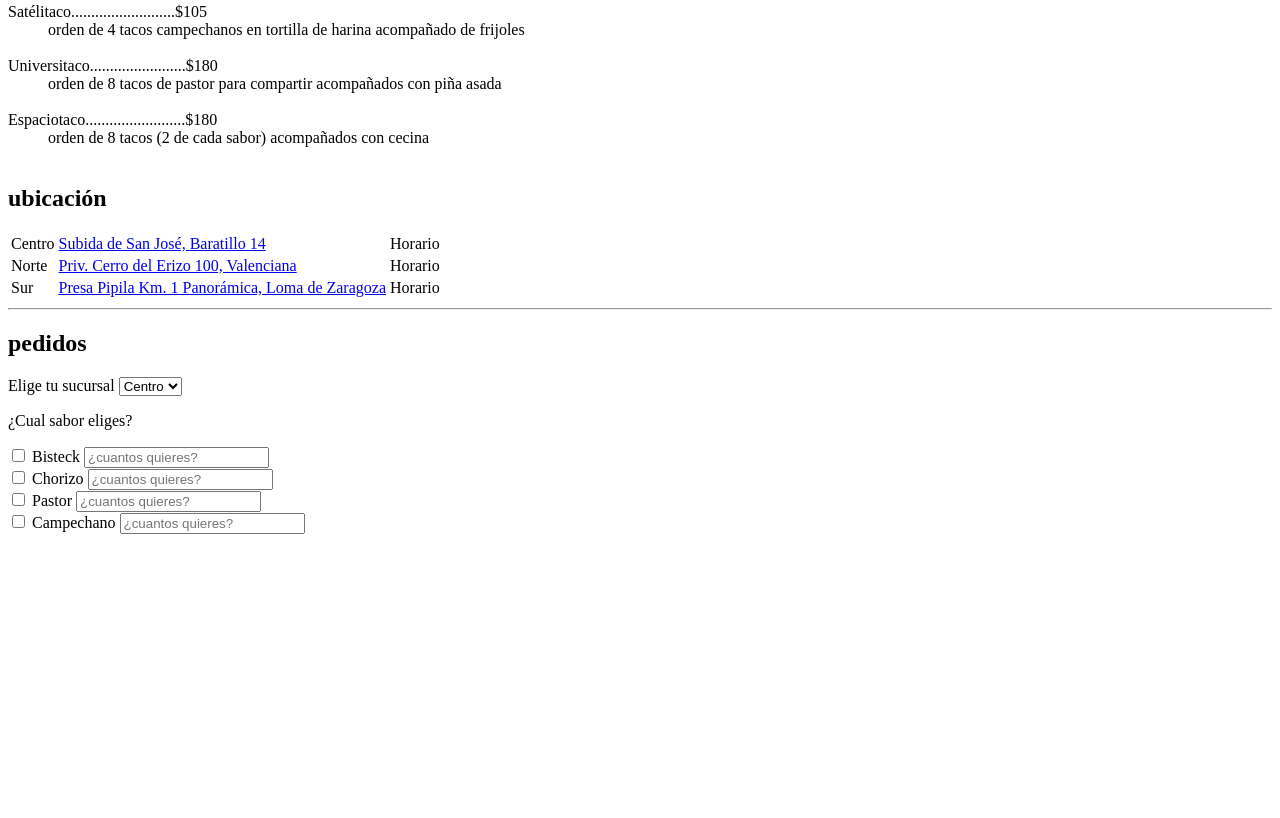
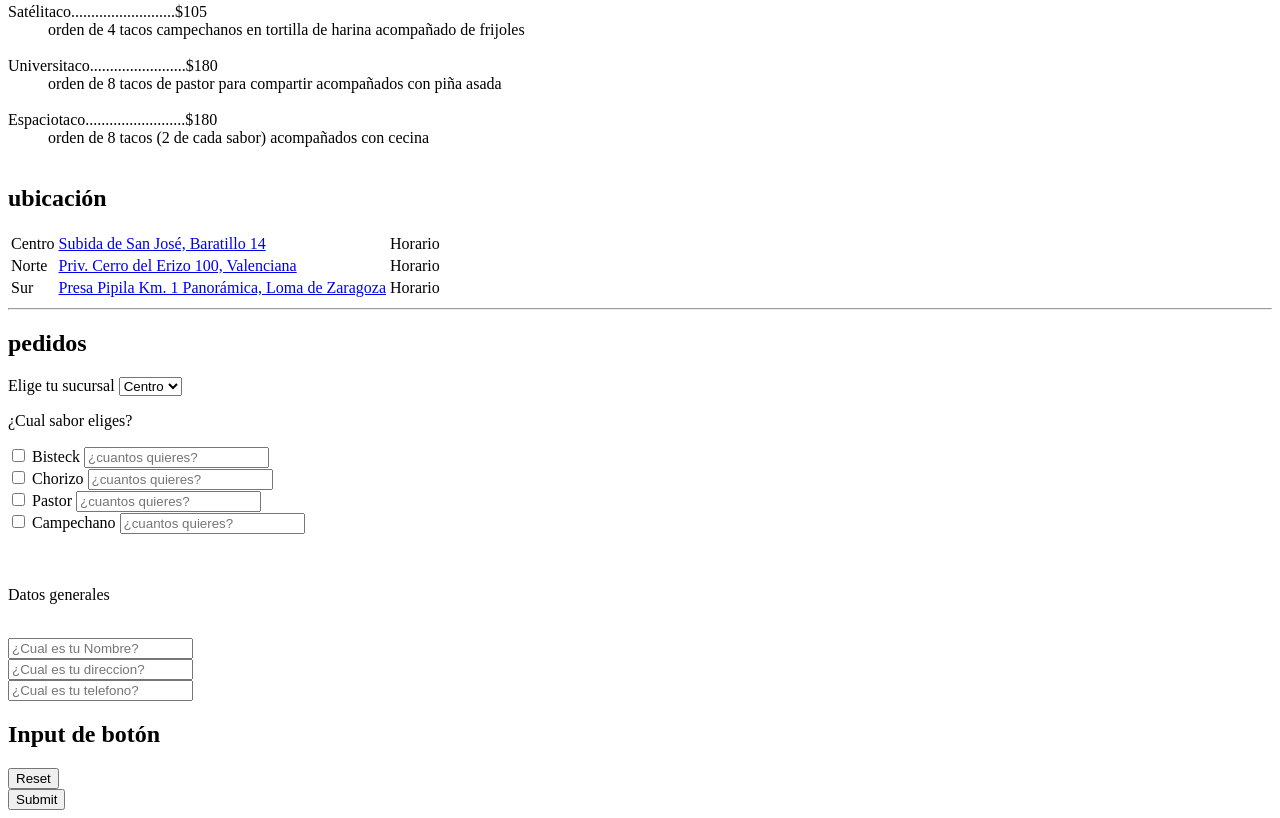
Before and after one commit to Analauramx/FrontEnd, a plain HTML site: page index.html in a window 1280 px wide. Shown: the part 1094-1912 px from the top of the page. Before the commit the page ends 1672 px from the top, so only its background shows below. Drawn offline with Linux system fonts and the light colour scheme.

Commit message:
Add files via upload

```diff
--- a/index.html
+++ b/index.html
@@ -14,6 +14,8 @@
 
         </header>
         <img src="./logo taconauta.png" alt="Logo TacoNauta">
+        <section>
+
                <h2>Menú</h2>
             <h3>tacos</h3>
             <p>incluyen nopales y cebolla asada</p>
@@ -34,7 +36,6 @@
             <h3>Especiales</h3>
             <p> agrega un Refresco de 600 ml por sólo $10 mas</p>
             <dl>
-
                 <dt>El Astrotaco.........................$85</dt>
                     <dd>orden de 4 tacos de bisteck con una papa con mantequilla</dd>
                     <br>
@@ -48,6 +49,7 @@
                     <dd>orden de 8 tacos (2 de cada sabor) acompañados con cecina</dd>
                     <br>
             </dl>
+        </section>
             <h2>ubicación</h2>
             <table>
                 <tr>
@@ -93,6 +95,14 @@
              <label for="campechano">Campechano</label>
              <input type="number" id="numbercampechano" name="numbercampechano" placeholder="¿cuantos quieres?"><br>
              <br><br>
+             <p> Datos generales</p><br>
+             <input type="text" id="nombre" name="nombre" placeholder="¿Cual es tu Nombre?"><br>
+             <input type="text" id="dirección" name="direccion" placeholder="¿Cual es tu direccion?"><br>
+             <input type="text" id="telefono" name="telefono" placeholder="¿Cual es tu telefono?"><br>
+             <h2>Input de botón</h2>
+             <input type="reset"><br>
+             <input type="submit"><br>
+
 
 
 
```
Lines whose indentation alone changed are shown as unchanged.
